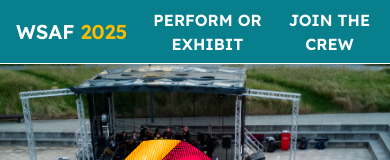
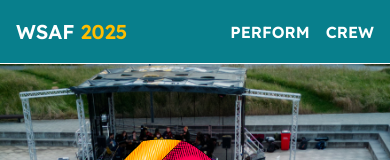
Before and after one commit to WarwickStudentArtsFestival/wsaf25-website, a Next.js app: page / in a window 390 px wide. Shown: the top 160 px of the page. Built offline with nearby package versions, Linux system fonts and the light colour scheme.

Commit message:
:iphone: Make responsive down to iphone 5

```diff
--- a/src/app/(home)/components/faq/faq.tsx
+++ b/src/app/(home)/components/faq/faq.tsx
@@ -28,7 +28,7 @@ export default function Faq({ defaultTab }: { defaultTab?: string }) {
           <button
             key={tab}
             onClick={() => setSelectedTab(tab)}
-            className={`px-4 py-1 uppercase text-sm text-slate-600 hover:cursor-pointer rounded-md border-slate-400 hover:bg-slate-300 hover:drop-shadow-sm ${selectedTab === tab ? 'bg-slate-300 border drop-shadow-sm' : ''}`}
+            className={`px-4 py-1 uppercase text-xs xs:text-sm text-slate-600 hover:cursor-pointer rounded-md border-slate-400 hover:bg-slate-300 hover:drop-shadow-sm ${selectedTab === tab ? 'bg-slate-300 border drop-shadow-sm' : ''}`}
           >
             {tab}
           </button>
--- a/src/app/(home)/components/highlight-countdown.tsx
+++ b/src/app/(home)/components/highlight-countdown.tsx
@@ -35,7 +35,7 @@ export default function HighlightCountdown() {
   return (
     <a
       href="https://submit.wsaf.org.uk/2025/cfp"
-      className="inline-block mb-1 bg-purple px-6 py-2 rounded-md drop-shadow-xs hover:scale-105 text-white"
+      className="inline-block mb-1 bg-purple px-6 py-2 rounded-md drop-shadow-xs hover:scale-105 text-white mx-2"
       target="_blank"
     >
       <FiCalendar className="mx-auto text-2xl text-yellow" />
--- a/src/app/components/NavLinks.tsx
+++ b/src/app/components/NavLinks.tsx
@@ -8,29 +8,30 @@ interface Props {
 export default function NavLinks({ onClick }: Props) {
   const pathname = usePathname();
 
+  const performIsActive = pathname === '/perform';
+  const crewIsActive = pathname === '/crew';
+
   return (
     <ul className="flex flex-row gap-4 md:gap-8 font-semibold uppercase">
-      {[
-        { href: '/perform', label: 'Perform or Exhibit' },
-        { href: '/crew', label: 'Join the Crew' },
-      ].map((link) => {
-        const isActive = pathname === link.href;
-
-        return (
-          <li
-            key={link.href}
-            className="flex items-center justify-center gap-2"
-          >
-            <Link
-              href={link.href}
-              onClick={onClick}
-              className={isActive ? 'text-yellow-400' : ''}
-            >
-              {link.label}
-            </Link>
-          </li>
-        );
-      })}
+      <li className="flex items-center justify-center gap-2">
+        <Link
+          href="/perform"
+          onClick={onClick}
+          className={performIsActive ? 'text-yellow-400' : ''}
+        >
+          Perform
+          <span className="xs:inline-block hidden">&nbsp;or exhibit</span>
+        </Link>
+      </li>
+      <li className="flex items-center justify-center gap-2">
+        <Link
+          href="/crew"
+          onClick={onClick}
+          className={crewIsActive ? 'text-yellow-400' : ''}
+        >
+          <span className="xs:inline-block hidden">Join the&nbsp;</span>Crew
+        </Link>
+      </li>
     </ul>
   );
 }
```
